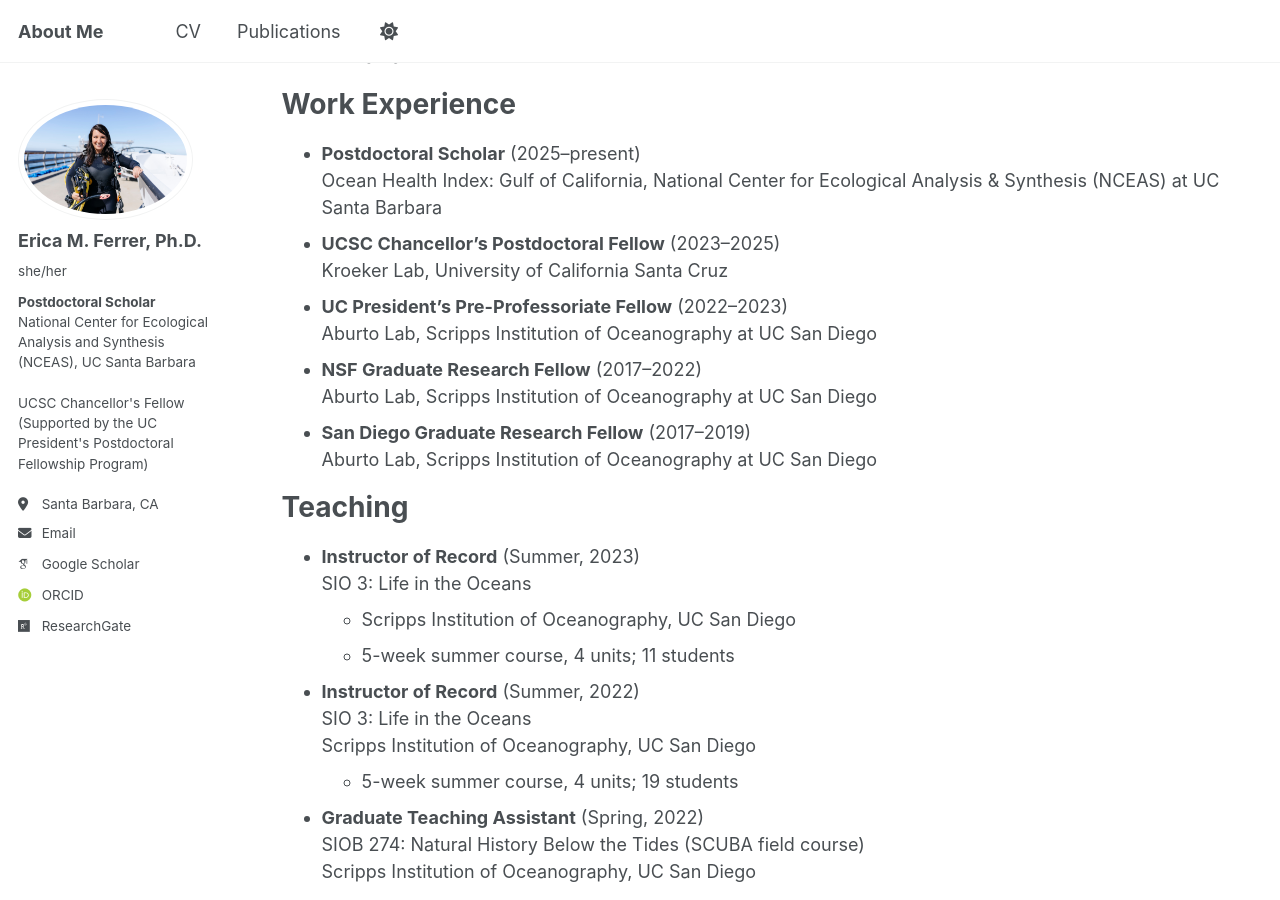
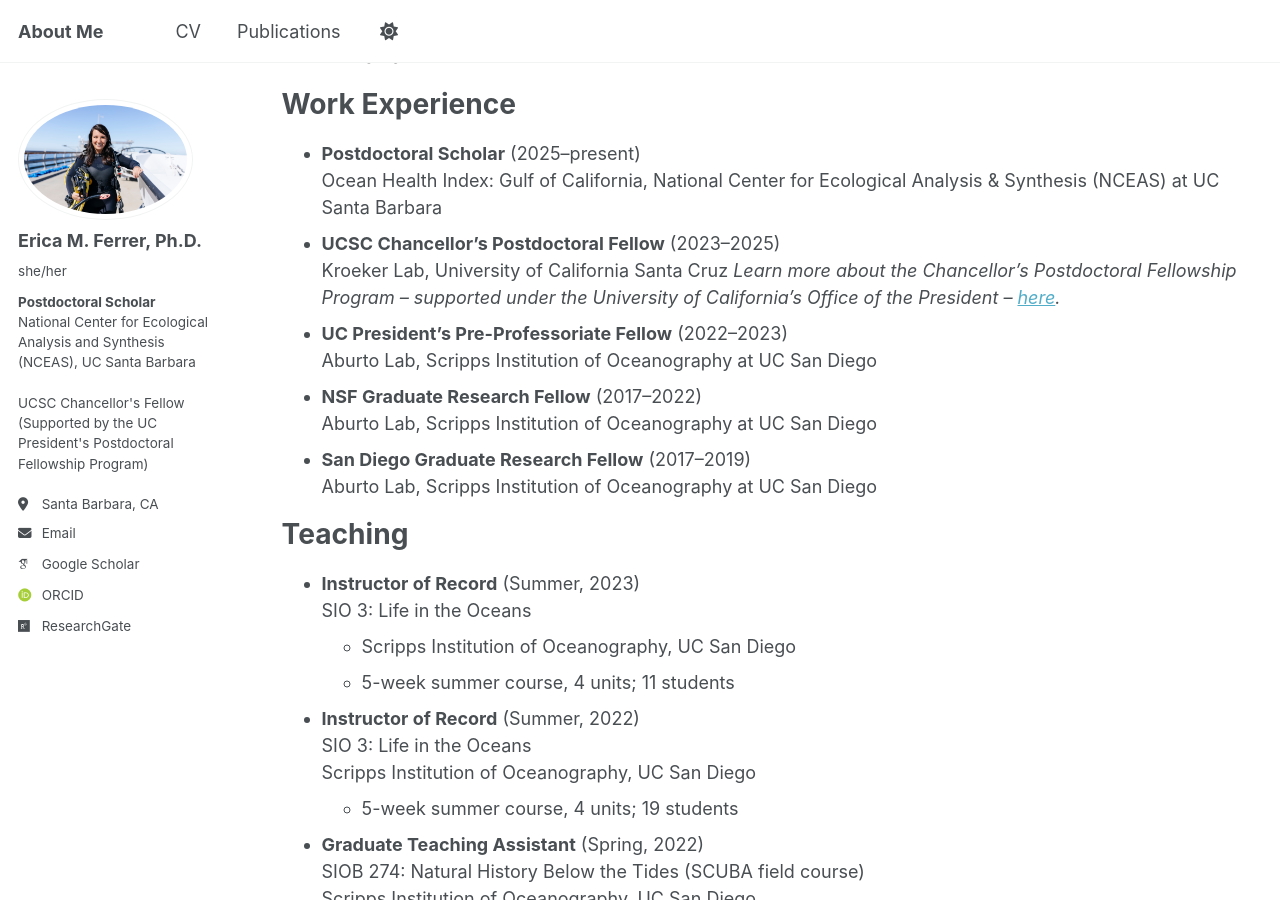
Before and after one commit to emferrer/emferrer.github.io, a Jekyll site: the page built from _pages/cv.md, in a window 1280 px wide and 900 px high, scrolled down 366 px. Built offline with Jekyll 4.4.1, drawn with Linux system fonts in a browser that asks for light colours; some web fonts are replaced; a script that is not in the unit is left out.

Commit message:
Update cv.md

```diff
--- a/_pages/cv.md
+++ b/_pages/cv.md
@@ -21,6 +21,7 @@ Work Experience
   Ocean Health Index: Gulf of California, National Center for Ecological Analysis & Synthesis (NCEAS) at UC Santa Barbara
 * <b>UCSC Chancellor’s Postdoctoral Fellow</b> (2023–2025)<br>
   Kroeker Lab, University of California Santa Cruz
+  <i> Learn more about the Chancellor's Postdoctoral Fellowship Program – supported under the University of California's Office of the President – [here](https://ppfp.ucop.edu/info/).</i>
 * <b>UC President’s Pre-Professoriate Fellow</b> (2022–2023)<br>
   Aburto Lab, Scripps Institution of Oceanography at UC San Diego
 * <b>NSF Graduate Research Fellow</b> (2017–2022)<br>
```
